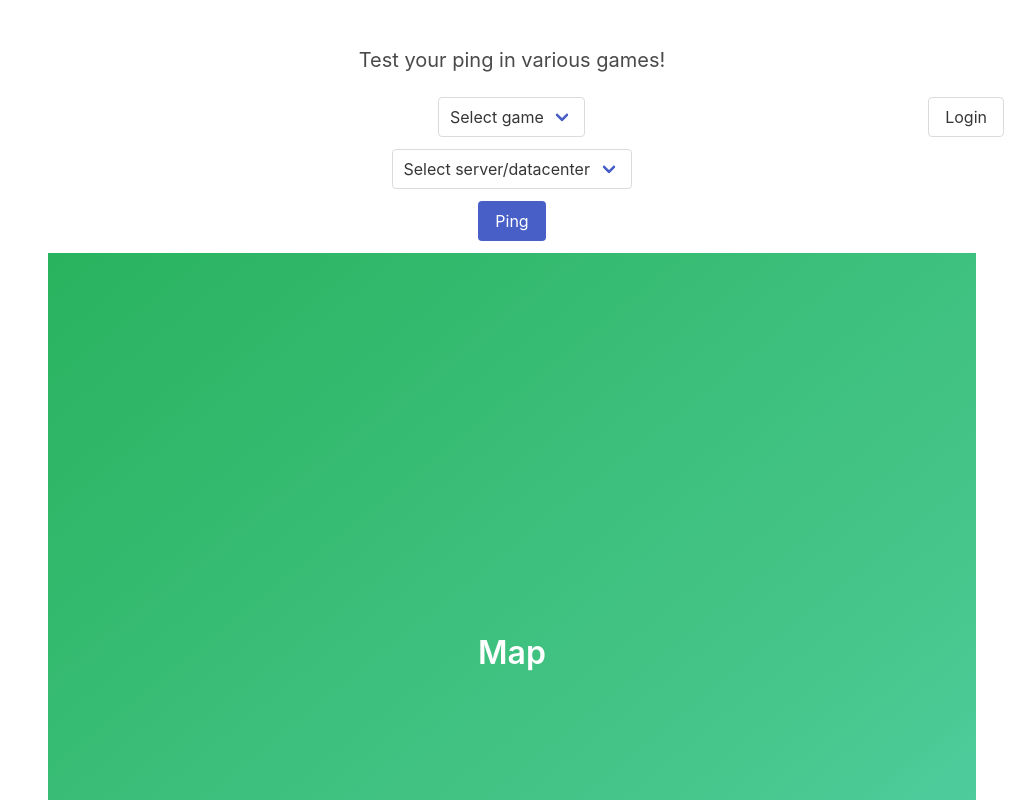
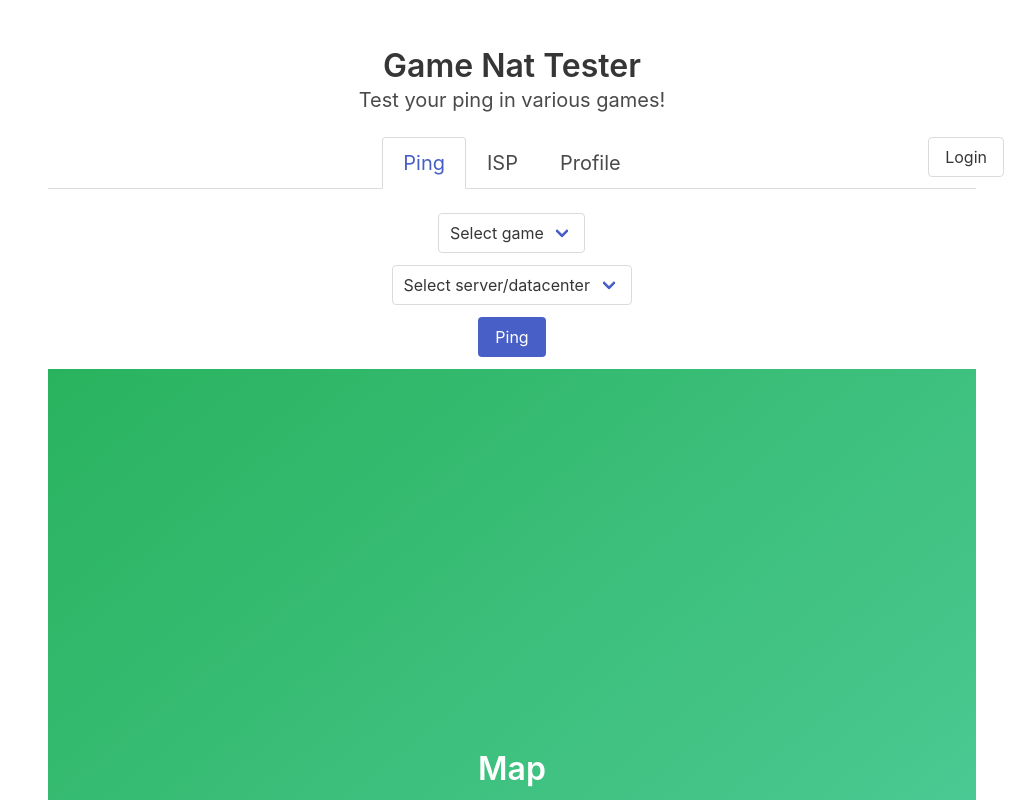
Before and after one commit to jschmidt38/NaN, an Electron app: page webapp/login.html in a window 1024 px wide. Shown: the top 800 px of the page. Drawn offline with nearby package versions, Linux system fonts and the light colour scheme.

Commit message:
Revert "added login and button login id"
This reverts commit 92ee1450940e921d2ff3fd7296fb748b69b1f79b.

```diff
--- a/webapp/login.html
+++ b/webapp/login.html
@@ -9,6 +9,9 @@
   	<body>
   	<section class="section">
 
+    	<h1 class="title has-text-centered">
+    		Game Nat Tester
+    	</h1>
 
     	<p class="subtitle has-text-centered">
         	Test your ping in various games!
@@ -18,7 +21,25 @@
       		<a class="button" id='login'>Login</a>
       	</div>
 
-
+		<div class="tabs is-centered is-boxed is-medium">
+  			<ul>
+    			<li class="is-active">
+      				<a>
+        				<span>Ping</span>
+      				</a>
+    			</li>
+    			<li>
+      				<a>
+        				<span>ISP</span>
+      				</a>
+    			</li>
+    			<li>
+      				<a>
+        				<span>Profile</span>
+      				</a>
+    			</li>
+  			</ul>
+		</div>
 
 		<div class="field has-addons has-addons-centered">
 			<p class="control">
```
Also changed, not shown: webapp/index.html (+1 -1 lines).
